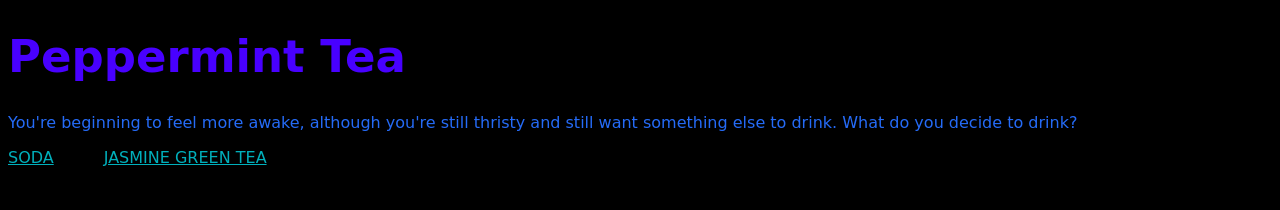
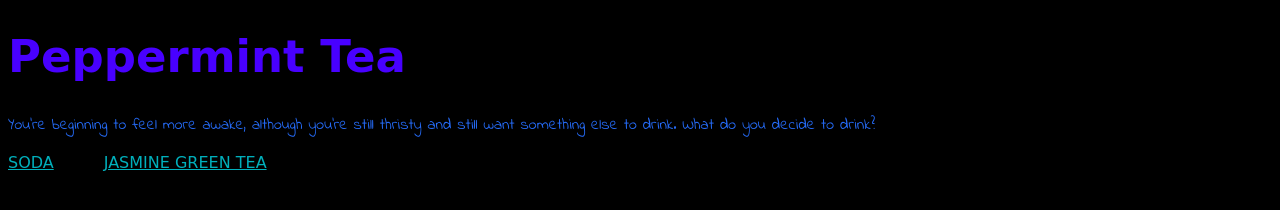
Before and after one commit to nicholas-lam/nicholas-lam.github.io, a plain HTML site: page peppermint.html in a window 1280 px wide. Drawn offline with Linux system fonts and the light colour scheme; a web font is replaced by a local one.

Commit message:
Update peppermint.html

```diff
--- a/peppermint.html
+++ b/peppermint.html
@@ -4,6 +4,7 @@
 <head>
     <link href="https://fonts.googleapis.com/css?family=Fredericka+the+Great" rel="stylesheet">
     <link href="https://fonts.googleapis.com/css?family=Great+Vibes" rel="stylesheet">
+    <link href="https://fonts.googleapis.com/css?family=Indie+Flower" rel="stylesheet">
     <link href="style.css" rel="stylesheet">
     <div class= "blurple">
     <h1> Peppermint Tea </h1>
```
